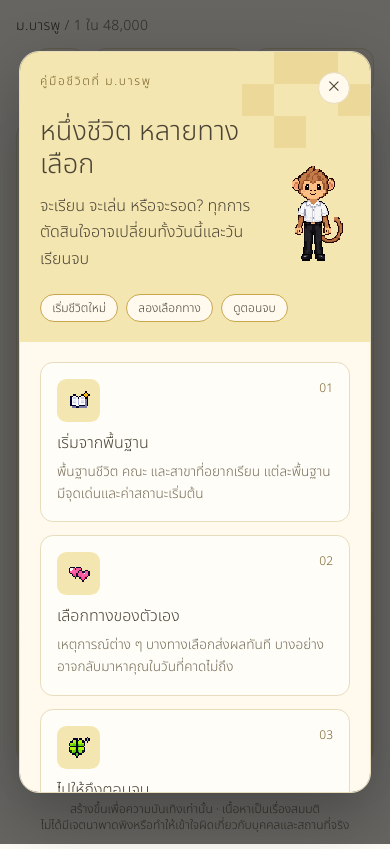
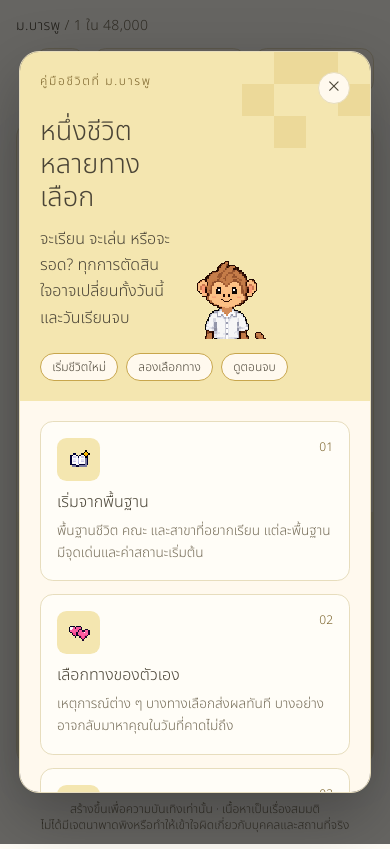
Before and after one commit to namchokGithub/1-in-48000, a React (Vite) app: page / in a window 390 px wide. Both pictures are taken after a click on the button "วิธีเล่น". Built offline with nearby package versions, Linux system fonts and the light colour scheme.

Commit message:
style(player): enlarge and crop guide mascot to upper body

```diff
--- a/src/features/player/player.css
+++ b/src/features/player/player.css
@@ -1260,12 +1260,18 @@
   margin-top: 0.7rem;
   line-height: 1.65;
 }
+.player-guide-mascot-frame {
+  margin-left: auto;
+  margin-right: 4.5rem;
+  margin-bottom: -0.5rem;
+  width: 12rem;
+  height: 14rem;
+  overflow: hidden;
+}
 .player-guide-mascot {
-  width: clamp(5.5rem, 14vw, 7.25rem);
+  display: block;
+  width: 100%;
   height: auto;
-  max-height: 12rem;
-  object-fit: contain;
-  object-position: bottom;
   image-rendering: pixelated;
 }
 .player-guide-steps {
@@ -1352,8 +1358,9 @@
   .player-guide-intro {
     gap: 0.5rem;
   }
-  .player-guide-mascot {
-    width: 4.5rem;
+  .player-guide-mascot-frame {
+    width: 6.25rem;
+    height: 6.75rem;
   }
   .player-guide-grid {
     grid-template-columns: 1fr;
--- a/src/features/player/ui/PlayerGuideDialog.tsx
+++ b/src/features/player/ui/PlayerGuideDialog.tsx
@@ -59,6 +59,7 @@ export function PlayerGuideDialog({
               </p>
             </div>
             {mascotPath && (
+              <div className="player-guide-mascot-frame">
                 <img
                   className="player-guide-mascot"
                   src={mascotPath}
@@ -66,6 +67,7 @@ export function PlayerGuideDialog({
                   width="96"
                   height="171"
                 />
+              </div>
             )}
           </div>
           <div className="player-guide-steps" aria-hidden="true">
```
Lines whose indentation alone changed are shown as unchanged.
